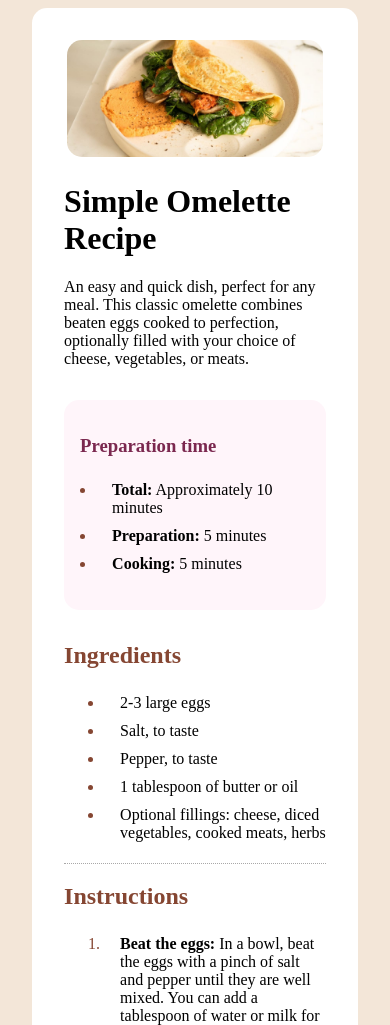
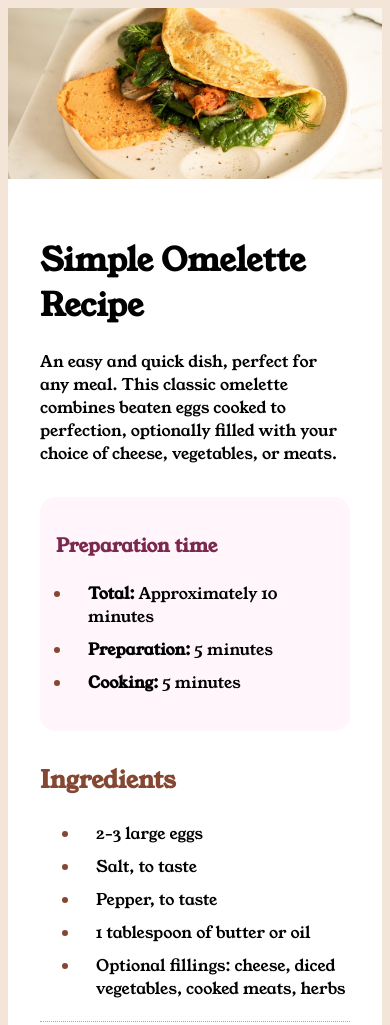
Before and after one commit to Samreensaba/recipe-page, a plain HTML site: page index.html in a window 390 px wide. Shown: the top 1025 px of the page. Drawn offline with Linux system fonts and the light colour scheme.

Commit message:
final commit

```diff
--- a/index.html
+++ b/index.html
@@ -22,31 +22,40 @@
         font-family: "Young Serif", serif;
         font-weight: 400;
         font-style: normal;
-        src: url(./assets/fonts/young-serif/YoungSerif-Regular.ttf);
+        src: url(./assets/fonts/young-serif/OFL.txt);
       }
 
       body {
+        font-family: "Young Serif", serif;
         font-size: 16px;
         background-color: hsl(30, 54%, 90%);
       }
 
       #container {
         width: 70%;
-        padding: 2rem;
+        padding-top: 2rem;
         margin-left: auto;
         margin-right: auto;
+        margin-bottom: 10px;
+        margin-top: 4rem;
         background-color: hsl(0, 0%, 100%);
         border-radius: 15px;
       }
 
+      .recipe {
+        padding: 2rem;
+      }
+
       #image {
-        width: 98%;
-        margin: 0 auto;
+        width: 90%;
+        margin-left: auto;
+        margin-right: auto;
+
         border-radius: 15px;
       }
 
       #omelette {
-        width: 100%;
+        max-width: 100%;
         border-radius: 15px;
       }
 
@@ -84,6 +93,7 @@
       ul li::marker,
       ol li::marker {
         color: hsl(14, 45%, 36%);
+        font-weight: bold;
       }
 
       table {
@@ -110,6 +120,24 @@
       .attribution a {
         color: hsl(228, 45%, 44%);
       }
+
+      @media only screen and (max-width: 600px) {
+        #container {
+          width: 100%;
+          margin: 0;
+          margin-bottom: 10px;
+          padding-top: 0;
+          border-radius: 0%;
+        }
+
+        #image {
+          width: 100%;
+          border-radius: 0%;
+        }
+        #omelette {
+          border-radius: 0%;
+        }
+      }
     </style>
   </head>
   <body>
@@ -121,7 +149,7 @@
           alt="omelette image"
         />
       </div>
-
+      <div class="recipe">
         <h1>Simple Omelette Recipe</h1>
         <p>
           An easy and quick dish, perfect for any meal. This classic omelette
@@ -152,9 +180,9 @@
         <h2>Instructions</h2>
         <ol class="alignment, ruler">
           <li class="list-item">
-          <strong>Beat the eggs:</strong> In a bowl, beat the eggs with a pinch
-          of salt and pepper until they are well mixed. You can add a tablespoon
-          of water or milk for a fluffier texture.
+            <strong>Beat the eggs:</strong> In a bowl, beat the eggs with a
+            pinch of salt and pepper until they are well mixed. You can add a
+            tablespoon of water or milk for a fluffier texture.
           </li>
           <li class="list-item">
             <strong>Heat the pan:</strong> Place a non-stick frying pan over
@@ -167,17 +195,17 @@
           </li>
           <li class="list-item">
             <strong>Add fillings (optional):</strong> When the eggs begin to set
-          at the edges but are still slightly runny in the middle, sprinkle your
-          chosen fillings over one half of the omelette.
+            at the edges but are still slightly runny in the middle, sprinkle
+            your chosen fillings over one half of the omelette.
           </li>
           <li class="list-item">
             <strong>Fold and serve:</strong> As the omelette continues to cook,
-          carefully lift one edge and fold it over the fillings. Let it cook for
-          another minute, then slide it onto a plate.
+            carefully lift one edge and fold it over the fillings. Let it cook
+            for another minute, then slide it onto a plate.
           </li>
           <li class="list-item">
-          <strong>Enjoy:</strong> Serve hot, with additional salt and pepper if
-          needed.
+            <strong>Enjoy:</strong> Serve hot, with additional salt and pepper
+            if needed.
           </li>
         </ol>
 
@@ -205,6 +233,7 @@
           </tr>
         </table>
       </div>
+    </div>
 
     <div class="attribution">
       Challenge by
```
Also changed, not shown: 2 other files. Lines whose indentation alone changed are shown as unchanged.
